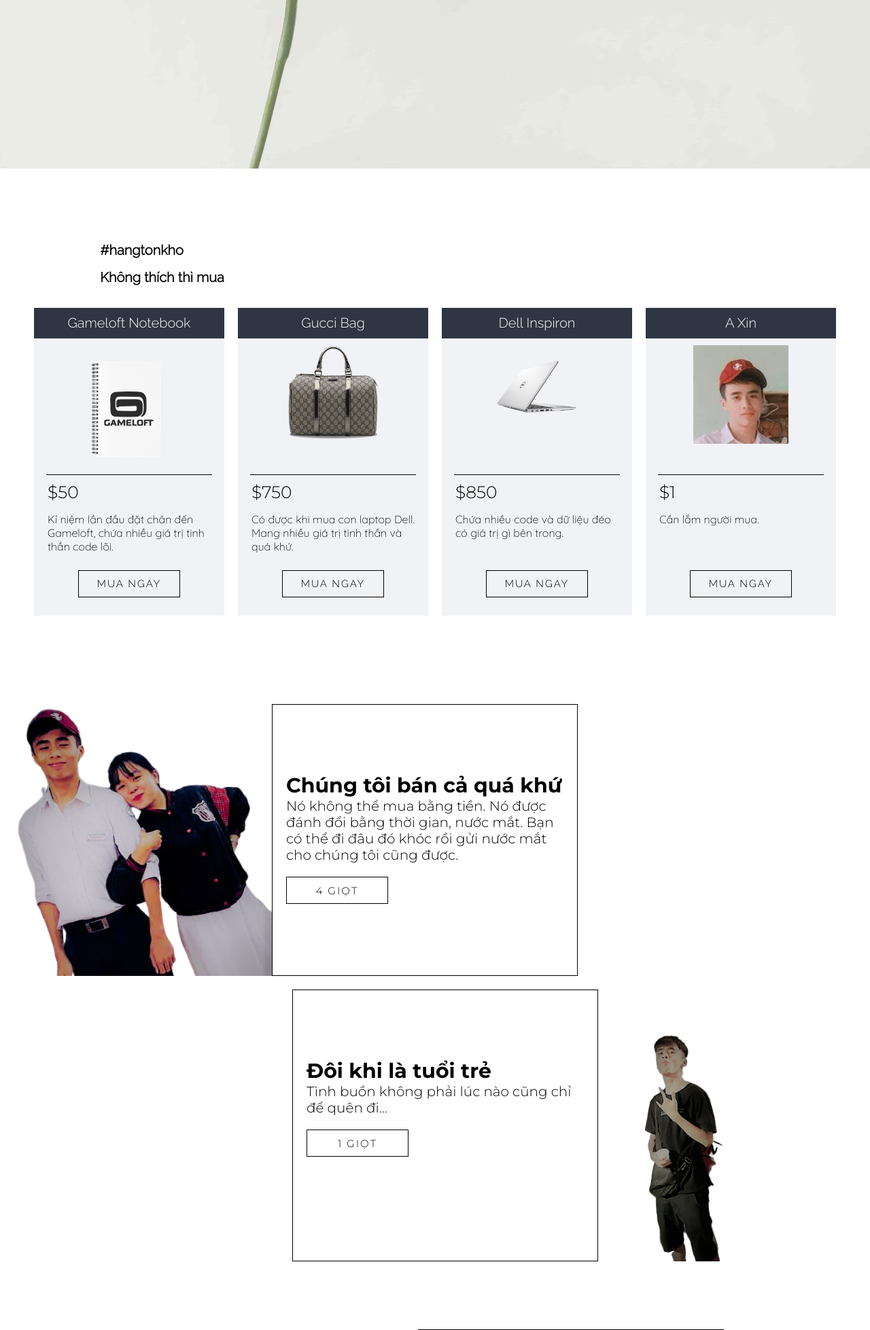
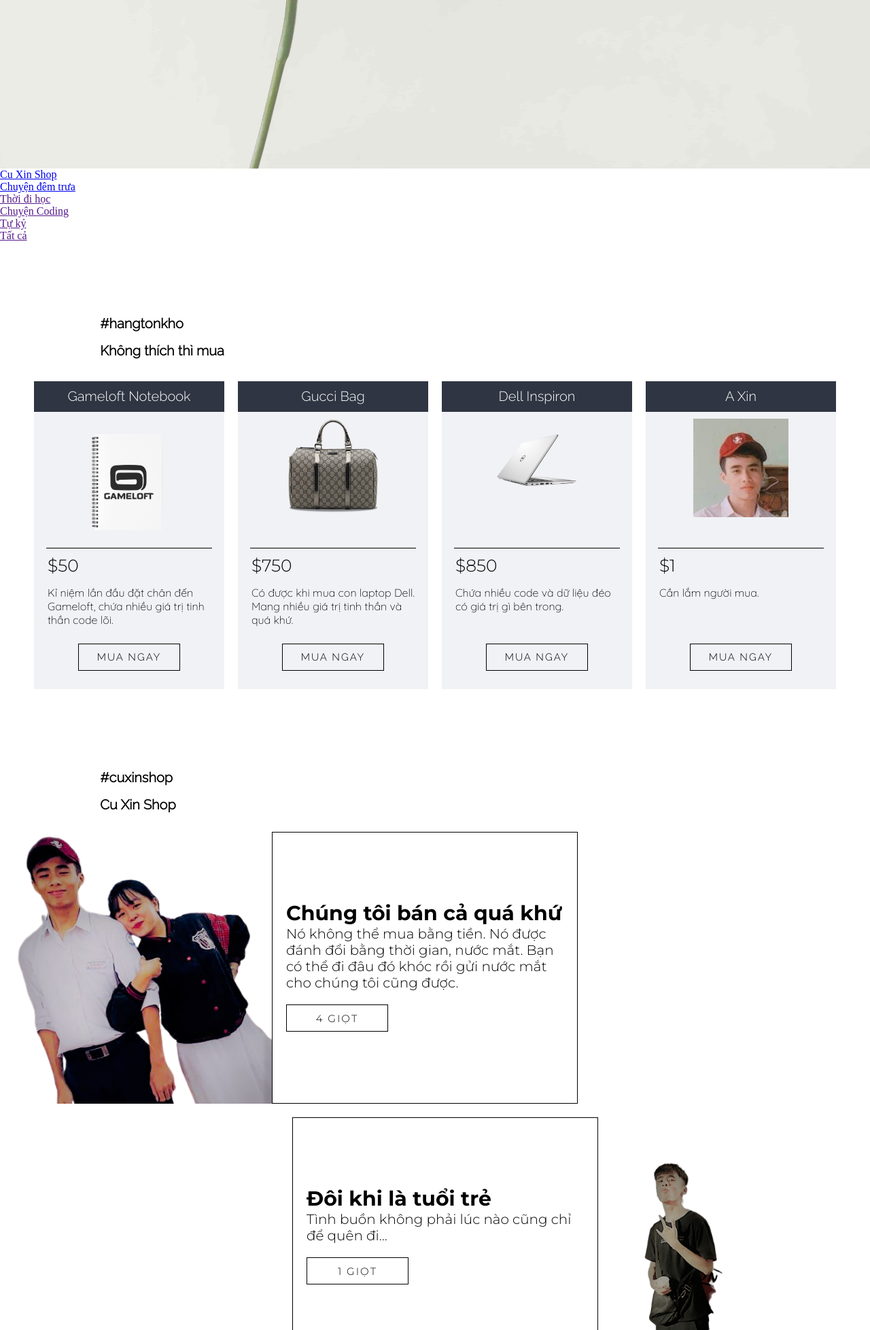
Before and after one commit to toky0s/CuXinShop, a Django app: page / in a window 1280 px wide. Shown: the part 552-2509 px from the top of the page at 68% size. Run offline with Django 3.2, Linux system fonts and the light colour scheme; some web fonts are replaced.

Commit message:
add home view

```diff
--- a/CuXinShop/theblog/templates/home.html
+++ b/CuXinShop/theblog/templates/home.html
@@ -16,12 +16,7 @@
     <link href="https://fonts.googleapis.com/css2?family=Charmonman:wght@700&display=swap" rel="stylesheet">
     <link rel="stylesheet" href="{% static 'css/colors.css' %}">
     <link rel="stylesheet" href="{% static 'css/styles.css' %}">
-    <link rel="preload" as="image" href="/resources/img/sarah-dorweiler-2s9aHF4eCjI-unsplash-min.jpg">
-    <link rel="preload" as="image" href="/resources/img/alex-loup-mwINQsW2KJs-unsplash-min.jpg">
     <link rel="preload" as="image" href="/resources/img/sarah-dorweiler-9Z1KRIfpBTM-unsplash.jpg">
-    <link rel="preload" as="image" href="/resources/img/sarah-dorweiler-x2Tmfd1-SgA-unsplash-min.jpg">
-    <link rel="preload" as="image" href="/resources/img/annie-spratt-GJJo0gb7bfY-unsplash-min.jpg">
-    <link rel="preload" as="image" href="/resources/img/kari-shea-tcgMBsW4zlU-unsplash-min.jpg">
 </head>
 
 <body>
@@ -30,11 +25,21 @@
             <h1>This is <span style="text-decoration: line-through;">not</span> an ecommerce site</h1>
             <h2>It was created with lightning speed page loading speed</h2>
             <div class="header__buttons">
-                <a class="header__buttons-main-button" href="#">shopping now</a>
+                <a class="header__buttons-main-button" href="#sale">shopping now</a>
             </div>
         </div>
     </header>
-    <section class="sale">
+    <section class="navi" style="padding-top: 0px">
+        <ul class="menubar__navibar">
+            <li><a href="#cuxinshop">Cu Xin Shop</a></li>
+            <li><a href="list_article/with_tag/chuyendemtrua">Chuyện đêm trưa</a></li>
+            <li><a href="">Thời đi học</a></li>
+            <li><a href="">Chuyện Coding</a></li>
+            <li><a href="">Tự kỷ</a></li>
+            <li><a href="">Tất cả</a></li>
+        </ul>
+    </section>
+    <section id="sale" class="sale">
         <div class="sale__title">
             <p>#hangtonkho</p>
             <p>Không thích thì mua</p>
@@ -130,7 +135,11 @@
             </div>
         </div>
     </section>
-    <section class="sellpast">
+    <section id="cuxinshop" class="sellpast">
+        <div class="sale__title">
+            <p>#cuxinshop</p>
+            <p>Cu Xin Shop</p>
+        </div>
         <div class="sellpast__flexcontainer">
             <div class="main-img" style="background-image: url({% static 'images/friends.png' %});">
             </div>
@@ -153,16 +162,16 @@
 
         </div>
     </section>
-    <section class="hitachi">
-        <div class="hitachi__title-img">
-            <img src="{% static 'images/Presentation1.jpg' %}" alt="">
-        </div>
-        <div class="sellpast-info">
-            <p class="sellpast-info__title">Và khi trưởng thành...</p>
-            <p class="sellpast-info__content">Là lúc bạn thấy hối tiếc và nhiều nỗi đau.</p>
-            <div class="sellpast__buy-button"><a href="#">1 giọt</a></div>
-        </div>
-    </section>
+<!--    <section class="hitachi">-->
+<!--        <div class="hitachi__title-img">-->
+<!--            <img src="{% static 'images/Presentation1.jpg' %}" alt="">-->
+<!--        </div>-->
+<!--        <div class="sellpast-info">-->
+<!--            <p class="sellpast-info__title">Và khi trưởng thành...</p>-->
+<!--            <p class="sellpast-info__content">Là lúc bạn thấy hối tiếc và nhiều nỗi đau.</p>-->
+<!--            <div class="sellpast__buy-button"><a href="#">1 giọt</a></div>-->
+<!--        </div>-->
+<!--    </section>-->
     <footer>
         <div class="copyright">
             <p>Cu Xin © 2020</p>
```
